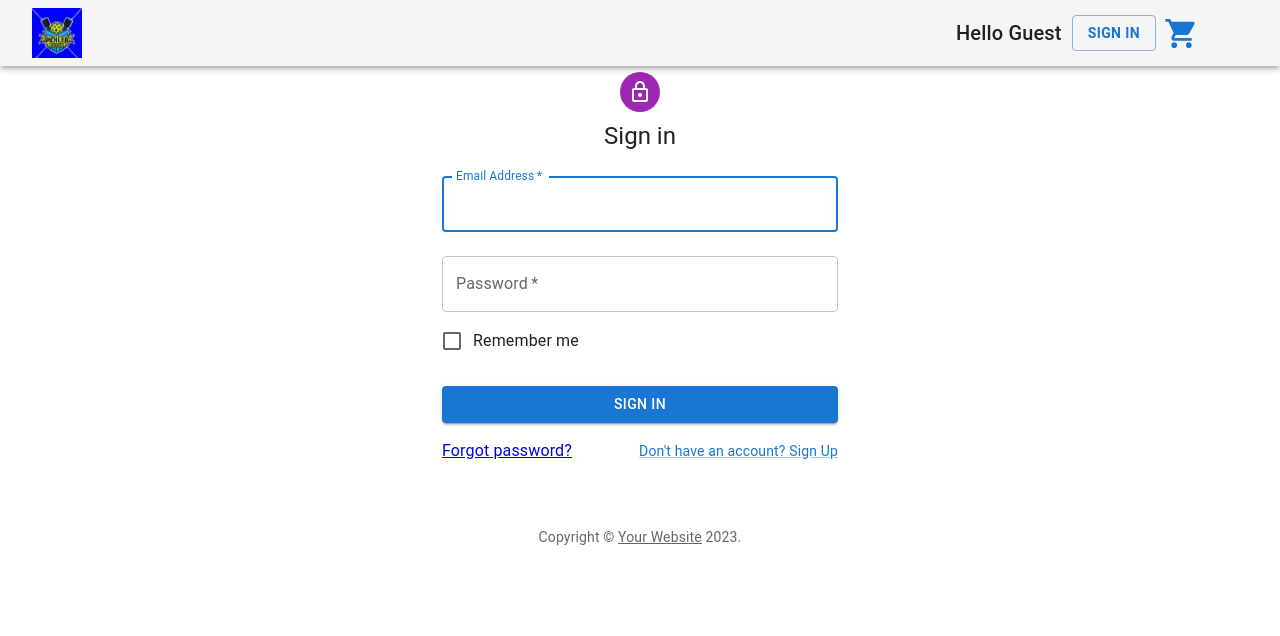
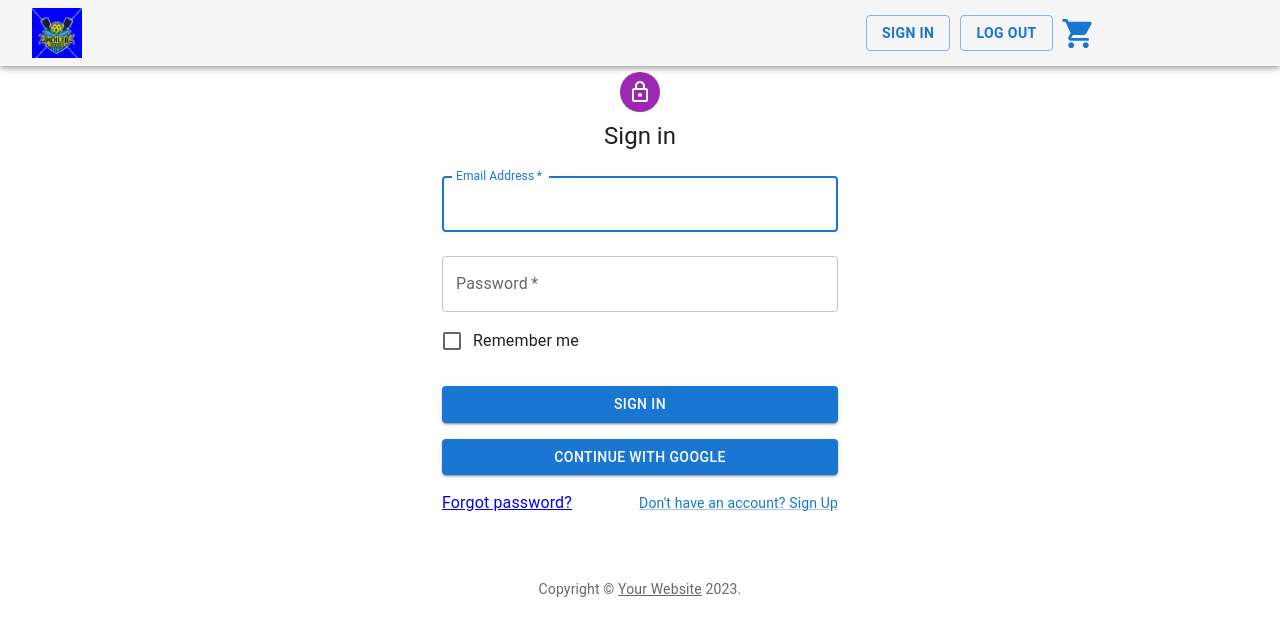
Before and after one commit to hacarrasco/2023-ecommerce, a React (Vite) app: page /sign-in in a window 1280 px wide. Shown: the top 636 px of the page. Built offline with nearby package versions, Linux system fonts and the light colour scheme; no server answers.

Commit message:
loggin user

```diff
--- a/src/components/Navbar.jsx
+++ b/src/components/Navbar.jsx
@@ -8,11 +8,38 @@ import { ShoppingCart } from "@mui/icons-material";
 import { Badge, IconButton } from "@mui/material";
 import { Link } from "react-router-dom";
 import  { useStateValue } from '../StateProvider'
+import { login, logout } from "../firebase/firebaseAuth";
+import { auth } from "../firebase/firebase.config";
+import { onAuthStateChanged } from 'firebase/auth';
+import { useState, useEffect } from "react";
+import { useNavigate } from 'react-router-dom'
 
 
 
 export default function Navbar() {
   const [{ basket }, dispatch] = useStateValue();
+  const [user, setUser] = useState("");
+  const {displayName} = user;
+  console.log("🚀 ~ file: Navbar.jsx:22 ~ Navbar ~ displayName:", displayName)
+  const navigate = useNavigate();
+
+ const handleLogOut = () => {
+  logout(auth)
+ }
+
+ useEffect(() => {
+  const suscribed = onAuthStateChanged(auth, (currentUser) => {
+   if(!currentUser) {
+     console.log("No hay usuario suscrito")
+     setUser("")
+   }else {
+     setUser(currentUser)
+     navigate("/")
+   }
+  })
+  return () => suscribed()
+ }, [])
+
   return (
     <Box sx={{ flexGrow: 1 }}>
       <AppBar position="fixed" style={{ backgroundColor: "whitesmoke" }}>
@@ -32,16 +59,28 @@ export default function Navbar() {
             </Link>
           </div>
           <div
-            style={{ display: "flex", width: "300px", alignItems: "center" }}>
-            <Typography variant="h6" color="textPrimary" component="p">
-              Hello Guest
-            </Typography>
+            style={{ display: "flex", width: "400px", alignItems: "center" }}>
+              {login ? (
+                <Typography variant="h6" color="textPrimary" component="p">
+                {displayName}
+              </Typography>
+              ): null}
+
             <Link to="/sign-in">
             <Button
               style={{ marginLeft: "10px" }}
               color="primary"
               variant="outlined">
               <strong> Sign In</strong>
+            </Button>
+            <Button
+              style={{ marginLeft: "10px" }}
+              color="primary"
+              variant="outlined"
+              onClick={() => handleLogOut()}
+              >
+              <strong> Log Out</strong>
+
             </Button>
             </Link>
 
--- a/src/components/SignIn.jsx
+++ b/src/components/SignIn.jsx
@@ -1,5 +1,5 @@
 import * as React from 'react';
-import { useState } from 'react';
+import { useState, useEffect } from 'react';
 import Avatar from '@mui/material/Avatar';
 import Button from '@mui/material/Button';
 import CssBaseline from '@mui/material/CssBaseline';
@@ -14,8 +14,11 @@ import Typography from '@mui/material/Typography';
 import Container from '@mui/material/Container';
 import { createTheme, ThemeProvider } from '@mui/material/styles';
 import { Link as RouteLink } from 'react-router-dom';
-import { login } from '../firebase/firebaseAuth';
+import { login, loginWithGoogle } from '../firebase/firebaseAuth';
 import { useNavigate } from 'react-router-dom';
+import { auth } from '../firebase/firebase.config';
+import { onAuthStateChanged } from 'firebase/auth';
+
 
 
 function Copyright(props) {
@@ -38,18 +41,24 @@ const defaultTheme = createTheme();
 export default function SignIn() {
   const [email, setEmail] = useState("");
   const [password, setPassword] = useState("");
-  const navigate = useNavigate()
+
+  const navigate = useNavigate();
+
+
 
   const handleLogin = (e) => {
     e.preventDefault()
-    login(email, password)
-    if(login){
-      alert("has ingresado con exito")
-      navigate("/")
-    }else {
-      err => alert(err.message)
-    }
+   login(email, password)
+    console.log(login)
+    navigate("/")
   }
+
+  const handleGoogle = async(e) => {
+    e.preventDefault()
+    await loginWithGoogle(auth)
+  }
+
+
 
   return (
     <ThemeProvider theme={defaultTheme}>
@@ -107,6 +116,15 @@ export default function SignIn() {
             >
               Sign In
             </Button>
+            <Button
+              type="submit"
+              fullWidth
+              variant="contained"
+              sx={{ mb: 2 }}
+              onClick={(e) => handleGoogle(e)}
+            >
+              continue with Google
+            </Button>
             <Grid container>
               <Grid item xs>
                 <RouteLink to="/sign-up" variant="body2">
--- a/src/components/SignUp.jsx
+++ b/src/components/SignUp.jsx
@@ -14,6 +14,7 @@ import Container from '@mui/material/Container';
 import { createTheme, ThemeProvider } from '@mui/material/styles';
 import { Link as RouteLink } from 'react-router-dom';
 import { register } from '../firebase/firebaseAuth'
+//import { useNavigate } from 'react-router-dom';
 
 
 
@@ -40,12 +41,14 @@ export default function SignUp() {
 
   const [emailRegister, setEmailRegister] = useState("");
   const [passwordRegister, setPasswordRegister] = useState("");
+  //const navigate = useNavigate()
 
 
 
   const handleRegister = (e) => {
     e.preventDefault()
     register(emailRegister, passwordRegister)
+
   }
 
 
@@ -131,10 +134,10 @@ export default function SignUp() {
               fullWidth
               variant="contained"
               sx={{ mt: 3, mb: 2 }}
-
             >
               Sign Up
             </Button>
+
             <Grid container justifyContent="flex-end">
               <Grid item>
                 <RouteLink to="/sign-in" variant="body2">
--- a/src/firebase/firebaseAuth.js
+++ b/src/firebase/firebaseAuth.js
@@ -1,4 +1,10 @@
-import { createUserWithEmailAndPassword, signInWithEmailAndPassword, GoogleAuthProvider, signInWithPopup, signOut } from "firebase/auth";
+import {
+    createUserWithEmailAndPassword,
+    signInWithEmailAndPassword,
+    GoogleAuthProvider,
+    signInWithPopup,
+    signOut
+     } from "firebase/auth";
 import { auth } from "./firebase.config";
 
 
@@ -21,10 +27,10 @@ export const login = async (email, password) => {
     console.log("bad process")
  }
 }
-debugger
-export const loginWithGoogle = () => {
+
+export const loginWithGoogle = async() => {
     const responseGoogle = new GoogleAuthProvider();
-    return signInWithPopup(auth, responseGoogle)
+    return await signInWithPopup(auth, responseGoogle)
 }
 
 export const logout = async () => {
```
